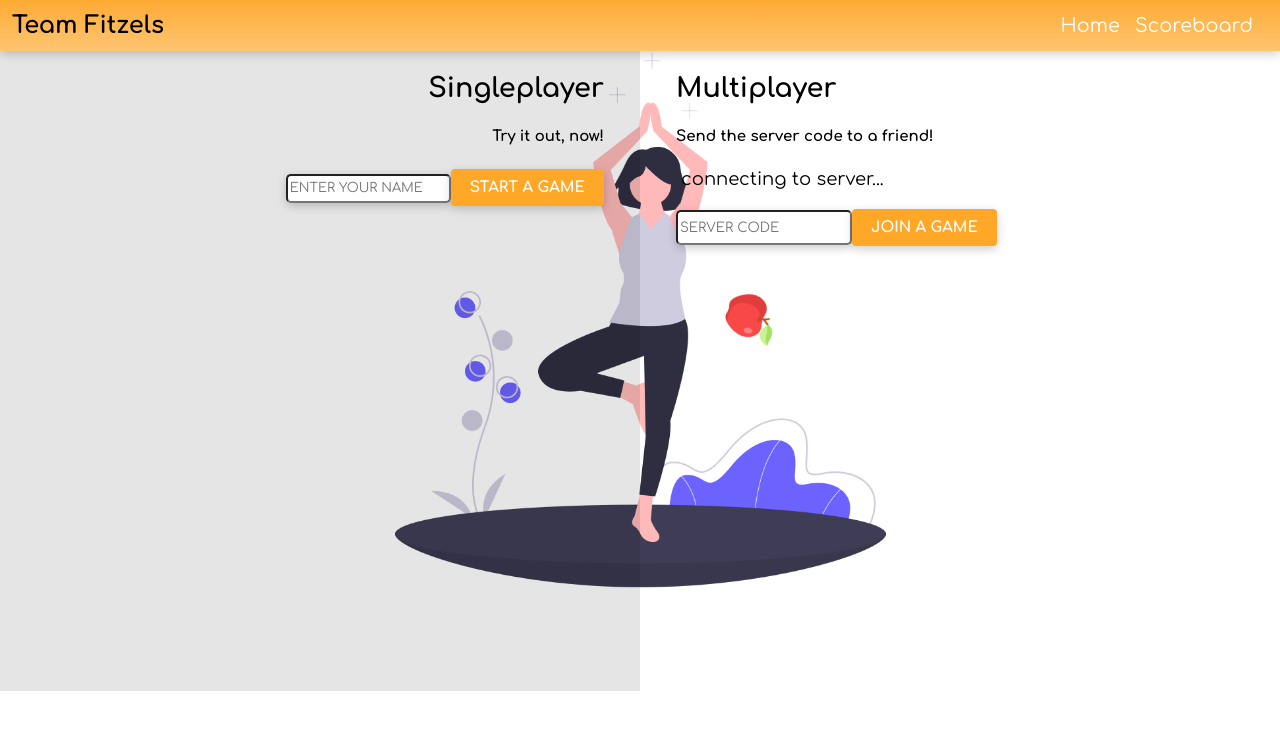
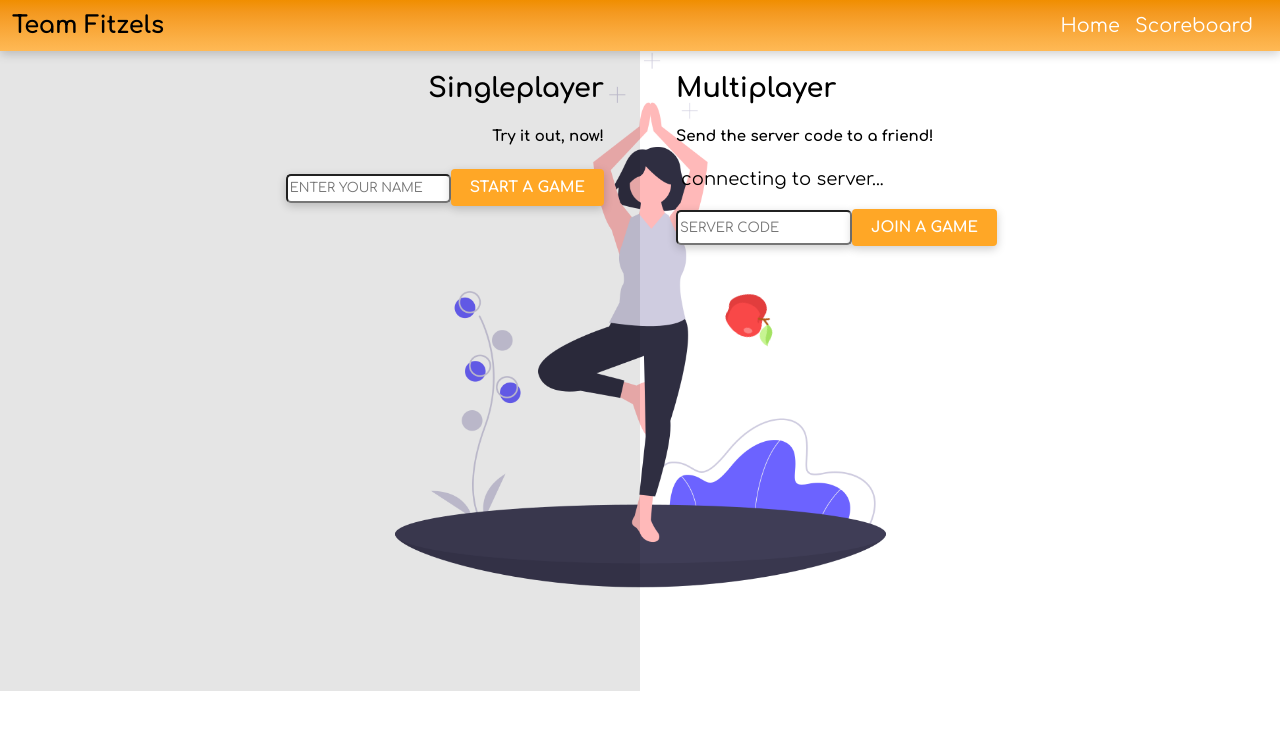
Before and after one commit to sutedalm/trashgame, a React (Create React App) app: page / in a window 1280 px wide. Shown: the top 730 px of the page. Built offline with nearby package versions, Linux system fonts and the light colour scheme; no server answers; what handsfree would draw is missing.

Commit message:
Add gradient

```diff
--- a/src/components/Header/Header.css
+++ b/src/components/Header/Header.css
@@ -1,7 +1,7 @@
 .headerContainer {
     font-family: "Times New Roman", Times, serif !important;
     /* background-color: #ffa726; */
-    background-image: linear-gradient(to top, #ffc571, #ffbe62, #feb853, #feb143, #fdaa31);
+    background-image: linear-gradient(to top, #ffb955, #fbaf45, #f8a433, #f49920, #f08e00);
     width: 100%;
     display: flex;
     overflow: hidden;
```
